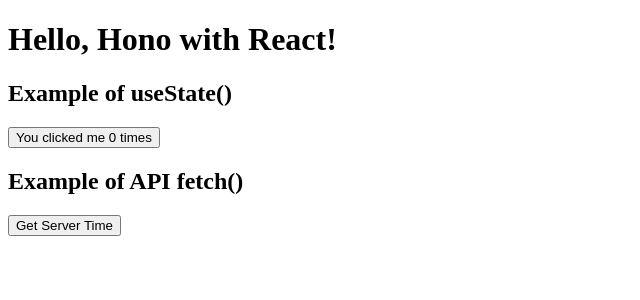
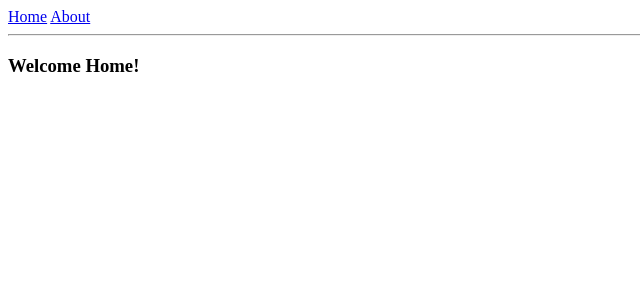
Before and after one commit to tatenodev/hono-with-tanstack-router, a React app: page / in a window 1280 px wide. Shown: the top 300 px of the page, without its empty margins (0-640 px from the left). Built offline with nearby package versions, Linux system fonts and the light colour scheme; the HTML template or start-up script is replaced by a standard one.

Commit message:
add tanstack router

```diff
--- a/src/client.tsx
+++ /dev/null
@@ -1,47 +0,0 @@
-import { createRoot } from "react-dom/client";
-import { useState } from "react";
-
-function App() {
-	return (
-		<>
-			<h1>Hello, Hono with React!</h1>
-			<h2>Example of useState()</h2>
-			<Counter />
-			<h2>Example of API fetch()</h2>
-			<ClockButton />
-		</>
-	);
-}
-
-function Counter() {
-	const [count, setCount] = useState(0);
-	return (
-		<button type="button" onClick={() => setCount(count + 1)}>
-			You clicked me {count} times
-		</button>
-	);
-}
-
-const ClockButton = () => {
-	const [response, setResponse] = useState<string | null>(null);
-
-	const handleClick = async () => {
-		const response = await fetch("/api/clock");
-		const data = await response.json();
-		setResponse(JSON.stringify(data, null, 2));
-	};
-
-	return (
-		<div>
-			<button type="button" onClick={handleClick}>
-				Get Server Time
-			</button>
-			{response && <pre>{response}</pre>}
-		</div>
-	);
-};
-
-const rootElement = document.getElementById("root");
-if (!rootElement) throw new Error("Failed to find the root element");
-const root = createRoot(rootElement);
-root.render(<App />);
--- a/src/index.tsx
+++ b/src/index.tsx
@@ -23,7 +23,7 @@
 					{import.meta.env.PROD ? (
 						<script type="module" src="/static/client.js" />
 					) : (
-						<script type="module" src="/src/client.tsx" />
+						<script type="module" src="/src/main.tsx" />
 					)}
 				</head>
 				<body>
--- /dev/null
+++ b/src/main.tsx
@@ -0,0 +1,27 @@
+import React, { StrictMode } from "react";
+import ReactDOM from "react-dom/client";
+import { RouterProvider, createRouter } from "@tanstack/react-router";
+
+// Import the generated route tree
+import { routeTree } from "./routeTree.gen";
+
+// Create a new router instance
+const router = createRouter({ routeTree });
+
+// Register the router instance for type safety
+declare module "@tanstack/react-router" {
+	interface Register {
+		router: typeof router;
+	}
+}
+
+// Render the app
+const rootElement = document.getElementById("root");
+if (rootElement) {
+	const root = ReactDOM.createRoot(rootElement);
+	root.render(
+		<StrictMode>
+			<RouterProvider router={router} />
+		</StrictMode>,
+	);
+}
--- /dev/null
+++ b/src/routeTree.gen.ts
@@ -0,0 +1,116 @@
+/* prettier-ignore-start */
+
+/* eslint-disable */
+
+// @ts-nocheck
+
+// noinspection JSUnusedGlobalSymbols
+
+// This file is auto-generated by TanStack Router
+
+import { createFileRoute } from '@tanstack/react-router'
+
+// Import Routes
+
+import { Route as rootRoute } from './routes/__root'
+
+// Create Virtual Routes
+
+const AboutLazyImport = createFileRoute('/about')()
+const IndexLazyImport = createFileRoute('/')()
+
+// Create/Update Routes
+
+const AboutLazyRoute = AboutLazyImport.update({
+  path: '/about',
+  getParentRoute: () => rootRoute,
+} as any).lazy(() => import('./routes/about.lazy').then((d) => d.Route))
+
+const IndexLazyRoute = IndexLazyImport.update({
+  path: '/',
+  getParentRoute: () => rootRoute,
+} as any).lazy(() => import('./routes/index.lazy').then((d) => d.Route))
+
+// Populate the FileRoutesByPath interface
+
+declare module '@tanstack/react-router' {
+  interface FileRoutesByPath {
+    '/': {
+      id: '/'
+      path: '/'
+      fullPath: '/'
+      preLoaderRoute: typeof IndexLazyImport
+      parentRoute: typeof rootRoute
+    }
+    '/about': {
+      id: '/about'
+      path: '/about'
+      fullPath: '/about'
+      preLoaderRoute: typeof AboutLazyImport
+      parentRoute: typeof rootRoute
+    }
+  }
+}
+
+// Create and export the route tree
+
+export interface FileRoutesByFullPath {
+  '/': typeof IndexLazyRoute
+  '/about': typeof AboutLazyRoute
+}
+
+export interface FileRoutesByTo {
+  '/': typeof IndexLazyRoute
+  '/about': typeof AboutLazyRoute
+}
+
+export interface FileRoutesById {
+  __root__: typeof rootRoute
+  '/': typeof IndexLazyRoute
+  '/about': typeof AboutLazyRoute
+}
+
+export interface FileRouteTypes {
+  fileRoutesByFullPath: FileRoutesByFullPath
+  fullPaths: '/' | '/about'
+  fileRoutesByTo: FileRoutesByTo
+  to: '/' | '/about'
+  id: '__root__' | '/' | '/about'
+  fileRoutesById: FileRoutesById
+}
+
+export interface RootRouteChildren {
+  IndexLazyRoute: typeof IndexLazyRoute
+  AboutLazyRoute: typeof AboutLazyRoute
+}
+
+const rootRouteChildren: RootRouteChildren = {
+  IndexLazyRoute: IndexLazyRoute,
+  AboutLazyRoute: AboutLazyRoute,
+}
+
+export const routeTree = rootRoute
+  ._addFileChildren(rootRouteChildren)
+  ._addFileTypes<FileRouteTypes>()
+
+/* prettier-ignore-end */
+
+/* ROUTE_MANIFEST_START
+{
+  "routes": {
+    "__root__": {
+      "filePath": "__root.tsx",
+      "children": [
+        "/",
+        "/about"
+      ]
+    },
+    "/": {
+      "filePath": "index.lazy.tsx"
+    },
+    "/about": {
+      "filePath": "about.lazy.tsx"
+    }
+  }
+}
+ROUTE_MANIFEST_END */
--- /dev/null
+++ b/src/routes/__root.tsx
@@ -0,0 +1,20 @@
+import { createRootRoute, Link, Outlet } from "@tanstack/react-router";
+import { TanStackRouterDevtools } from "@tanstack/router-devtools";
+
+export const Route = createRootRoute({
+	component: () => (
+		<>
+			<div className="p-2 flex gap-2">
+				<Link to="/" className="[&.active]:font-bold">
+					Home
+				</Link>{" "}
+				<Link to="/about" className="[&.active]:font-bold">
+					About
+				</Link>
+			</div>
+			<hr />
+			<Outlet />
+			<TanStackRouterDevtools />
+		</>
+	),
+});
--- /dev/null
+++ b/src/routes/about.lazy.tsx
@@ -0,0 +1,9 @@
+import { createLazyFileRoute } from "@tanstack/react-router";
+
+export const Route = createLazyFileRoute("/about")({
+	component: About,
+});
+
+function About() {
+	return <div className="p-2">Hello from About!</div>;
+}
--- /dev/null
+++ b/src/routes/index.lazy.tsx
@@ -0,0 +1,13 @@
+import { createLazyFileRoute } from "@tanstack/react-router";
+
+export const Route = createLazyFileRoute("/")({
+	component: Index,
+});
+
+function Index() {
+	return (
+		<div className="p-2">
+			<h3>Welcome Home!</h3>
+		</div>
+	);
+}
--- a/vite.config.ts
+++ b/vite.config.ts
@@ -8,7 +8,7 @@
 		return {
 			build: {
 				rollupOptions: {
-					input: "./src/client.tsx",
+					input: "./src/main.tsx",
 					output: {
 						entryFileNames: "static/client.js",
 					},
```
Also changed, not shown: package.json (+6 -1 lines), 1 other file (tests, documents, lock files or other folders).
